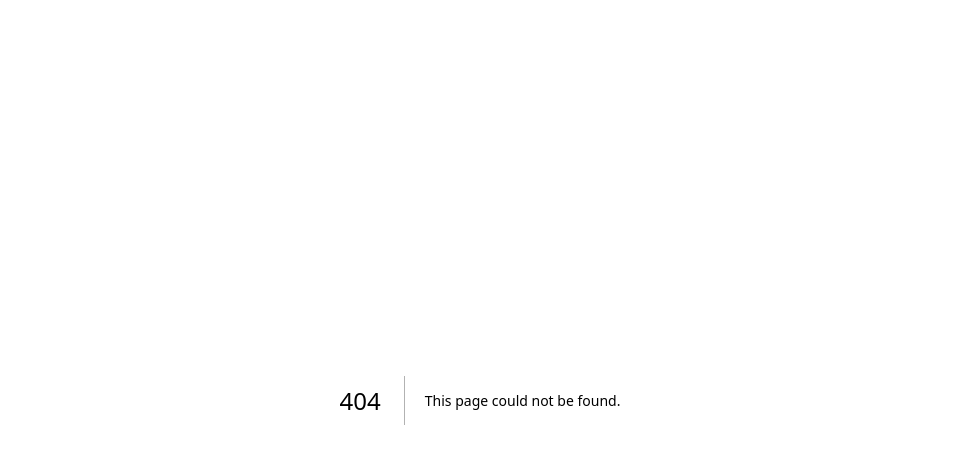
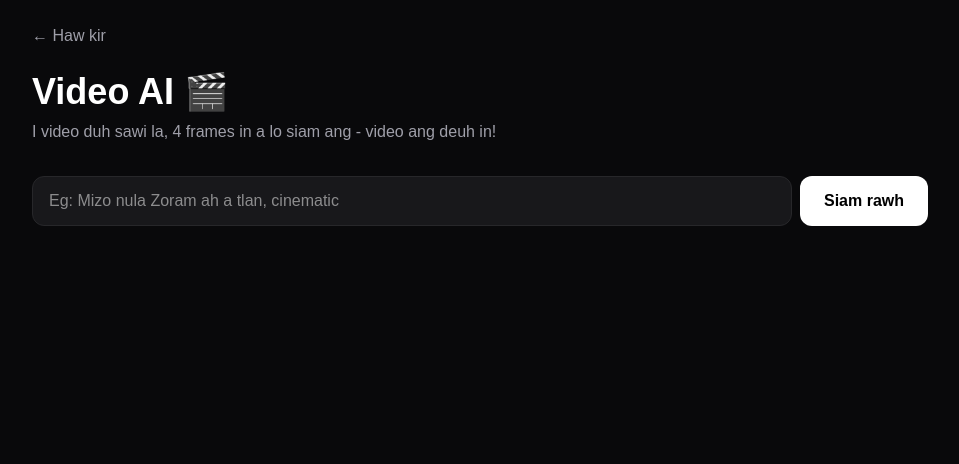
Before and after one commit to rvzawna12-byte/sethlun-ai-hub, a Next.js app: page /video in a window 1280 px wide. Before the commit this address had no page. Shown: the top 464 px of the page, without its empty margins (160-1119 px from the left). Built offline with nearby package versions, Linux system fonts and the light colour scheme.

Commit message:
Create page.tsx

```diff
--- /dev/null
+++ b/src/app/video/page.tsx
@@ -0,0 +1,50 @@
+'use client'
+import { useState } from 'react'
+import Link from 'next/link'
+
+export default function VideoPage() {
+  const [prompt, setPrompt] = useState('')
+  const [frames, setFrames] = useState<string[]>([])
+  const [loading, setLoading] = useState(false)
+
+  async function generate() {
+    if(!prompt.trim()) return
+    setLoading(true)
+    setFrames([])
+    const newFrames = []
+    // 4 frames siam ang, video ang deuh in
+    for(let i=0; i<4; i++){
+      const url = `https://image.pollinations.ai/prompt/${encodeURIComponent(prompt + ` cinematic video frame ${i+1}`)}?width=1024&height=576&seed=${Math.random()+i}&model=flux&nologo=true`
+      newFrames.push(url)
+    }
+    setFrames(newFrames)
+    setLoading(false)
+  }
+
+  return (
+    <div className="min-h-screen bg-zinc-950 text-white p-6">
+      <div className="max-w-4xl mx-auto">
+        <Link href="/" className="text-zinc-400 hover:text-white">← Haw kir</Link>
+        <h1 className="text-4xl font-bold mt-6">Video AI 🎬</h1>
+        <p className="text-zinc-400 mt-2">I video duh sawi la, 4 frames in a lo siam ang - video ang deuh in!</p>
+
+        <div className="flex gap-2 mt-8 mb-6">
+          <input value={prompt} onChange={e=>setPrompt(e.target.value)} placeholder="Eg: Mizo nula Zoram ah a tlan, cinematic" className="flex-1 bg-zinc-900 border border-zinc-800 rounded-xl px-4 py-3 outline-none focus:border-white"/>
+          <button onClick={generate} className="bg-white text-black px-6 py-3 rounded-xl font-bold">{loading?'Siam mek...':'Siam rawh'}</button>
+        </div>
+
+        {frames.length > 0 && (
+          <div className="grid grid-cols-2 gap-4">
+            {frames.map((f,i)=>(
+              <img key={i} src={f} className="rounded-2xl border border-zinc-800 w-full aspect-video object-cover" alt={`frame ${i}`}/>
+            ))}
+            <div className="col-span-2 mt-4 p-4 bg-zinc-900 border border-zinc-800 rounded-xl text-center text-zinc-400 text-sm">
+              💡 Tip: Heng frames hi CapCut ah emaw, video editor ah i dah khawm chuan video a ni mai!
+              <br/>A tak Video AI (Sora, Luma) chu pawisa a ngai a, hemi hi FREE version a ni.
+            </div>
+          </div>
+        )}
+      </div>
+    </div>
+  )
+}
```
